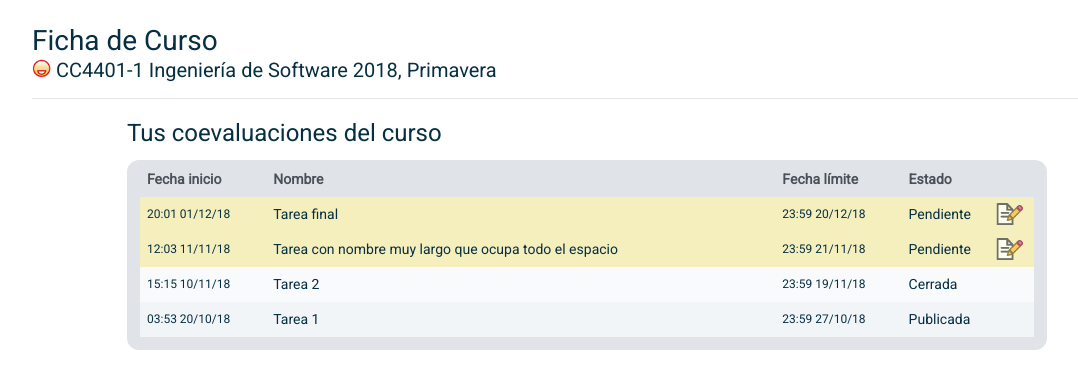
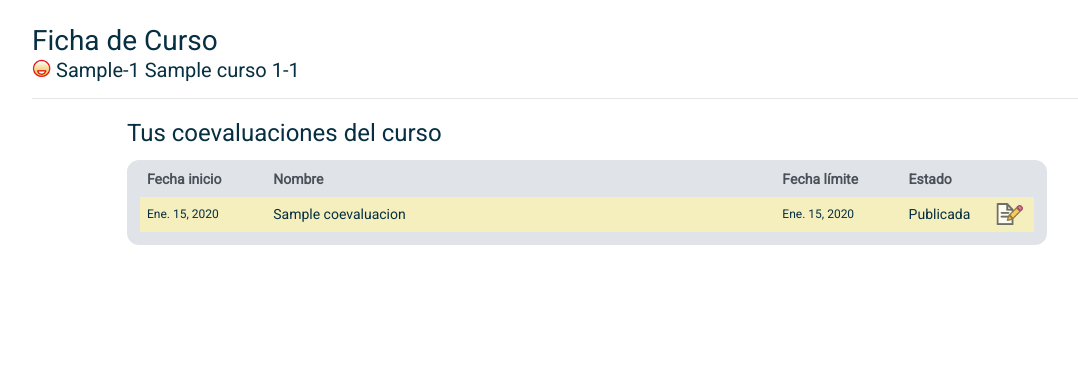
Before and after one commit to DCC-CC4401/2018-2-CompuMundoHiperMegaRed-T4, a Django app: template templates/curso-vista-alumno.html in a window 1280 px wide. Shown: the part 86-475 px from the top of the page, without its empty margins (53-1131 px from the left). Run offline with Django 3.2, Linux system fonts and the light colour scheme; tables that the repository leaves empty hold one stand-in row (values such as "Sample post"); the template is opened without the code that fills it: values that come from a table or form of the project are taken from there, most other values are stand-ins (such as "Sample title", 1, 10 or a date in 2020); some libraries are stand-ins or nearby versions.

Commit message:
Finished ficha_de_curso view by student

```diff
--- a/templates/curso-vista-alumno.html
+++ b/templates/curso-vista-alumno.html
@@ -39,7 +39,9 @@
             <h3 class="d-inline-block page-title">Ficha de Curso</h3>
             <h5 class="mb-3">
                 <div class="cargos cargos-alumno"></div>
-                CC4401-1 Ingeniería de Software 2018, Primavera
+
+                {{ curso.codigo }}-{{ curso.seccion }} {{ curso.nombre }} {{ curso.año }}-{{ curso.semestre }}
+
             </h5>
             <hr/>
             <!-- Tablas de resumen -->
@@ -63,53 +65,26 @@
 
                             <!-- Cuerpo de tabla (Table Data) -->
                             <tbody>
+                            {% for coev in coevs %}
                                 <tr class="tr-pendiente"> <!-- Fila destacada como Pendiente -->
                                     <!-- Fecha de inicio -->
                                     <td class="td-fecha">
-                                        20:01 01/12/18
+                                        {{ coev.fecha_inicio }}
                                     </td>
                                     <!-- Título de coevaluación -->
-                                    <td>Tarea final</td>
+                                    <td>{{ coev.nombre }}</td>
                                     <!-- Fecha de término -->
                                     <td class="td-fecha">
-                                        23:59 20/12/18
+                                        {{ coev.fecha_termino }}
                                     </td>
                                     <!-- Estado -->
-                                    <td>Pendiente</td>
+                                    <td>{{ coev.estado }}</td>
                                     <!-- Ícono de acción (responder) -->
                                     <td class="td-icon">
                                         <a href="#" title="Responder coevaluación"><img class="clickable-icon answer-icon wiggle" src="{% static 'icon/answer-icon.png'%}" alt="Responder coevaluación" width="28" height="28"></a>
                                     </td>
                                 </tr>
-                                <tr class="tr-pendiente">
-                                    <td class="td-fecha">
-                                        12:03 11/11/18
-                                    </td>
-                                    <td>Tarea con nombre muy largo que ocupa todo el espacio</td>
-                                    <td class="td-fecha">
-                                        23:59 21/11/18
-                                    </td>
-                                    <td>Pendiente</td>
-                                    <td class="td-icon">
-                                        <a href="#" title="Responder coevaluación"><img class="clickable-icon answer-icon wiggle" src="{% static 'icon/answer-icon.png'%}" alt="Responder coevaluación" width="28" height="28"></a>
-                                    </td>
-                                </tr>
-                                <tr>
-                                    <td class="td-fecha">15:15 10/11/18</td>
-                                    <td>Tarea 2</td>
-                                    <td class="td-fecha">23:59 19/11/18</td>
-                                    <td>Cerrada</td>
-                                    <td class="td-icon">
-                                    </td>
-                                </tr>
-                                <tr>
-                                    <td class="td-fecha">03:53 20/10/18</td>
-                                    <td>Tarea 1</td>
-                                    <td class="td-fecha">23:59 27/10/18</td>
-                                    <td>Publicada</td>
-                                    <td class="td-icon">
-                                    </td>
-                                </tr>
+                            {% endfor %}
                             </tbody>
                         </table>
                     </div>
```
Also changed, not shown: apps/app1/views.py (+30 -6 lines).
